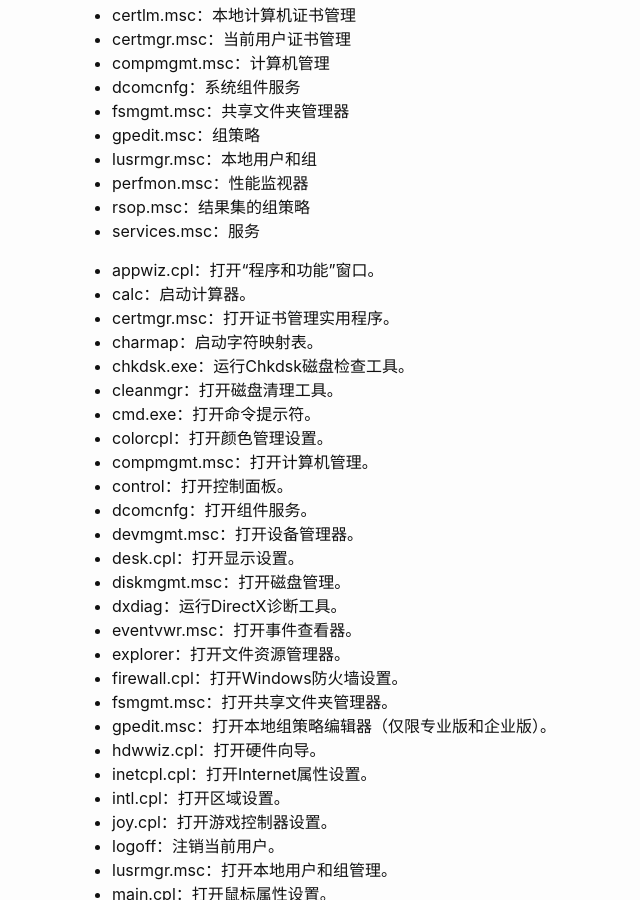
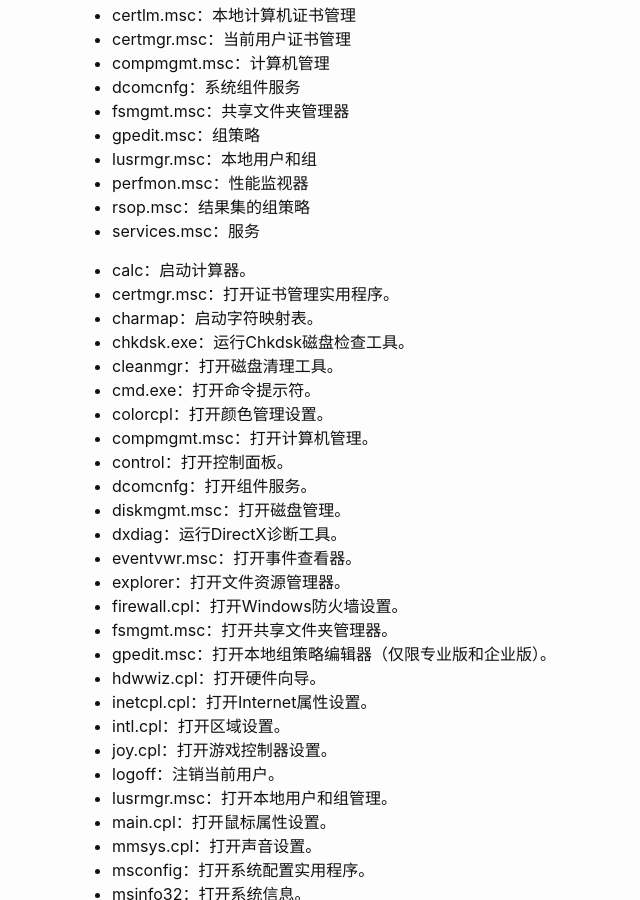
Before and after one commit to raoyi/raoyi.github.io, a Jekyll site: the page built from _posts/2024-12-12-win_cmd_ps_commands.md, in a window 1280 px wide and 900 px high, scrolled down 719 px. Shown: the whole window, without its empty margins (188-828 px from the left). Built offline with Jekyll 4.4.1, drawn with Linux system fonts in a browser that asks for light colours.

Commit message:
update _posts/2024-12-12-win_cmd_ps_commands.md.
Signed-off-by: 一毛 <prcraoyi@qq.com>

```diff
--- a/_posts/2024-12-12-win_cmd_ps_commands.md
+++ b/_posts/2024-12-12-win_cmd_ps_commands.md
@@ -40,7 +40,6 @@
 - services.msc：服务
 
 
-- appwiz.cpl：打开“程序和功能”窗口。
 - calc：启动计算器。
 - certmgr.msc：打开证书管理实用程序。
 - charmap：启动字符映射表。
@@ -51,8 +50,6 @@
 - compmgmt.msc：打开计算机管理。
 - control：打开控制面板。
 - dcomcnfg：打开组件服务。
-- devmgmt.msc：打开设备管理器。
-- desk.cpl：打开显示设置。
 - diskmgmt.msc：打开磁盘管理。
 - dxdiag：运行DirectX诊断工具。
 - eventvwr.msc：打开事件查看器。
```
